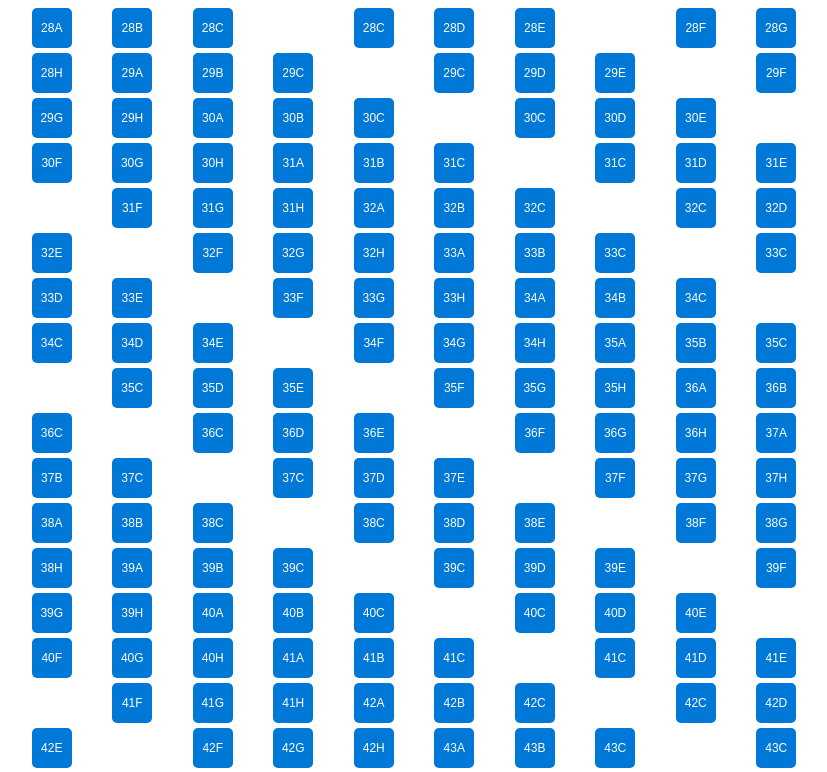
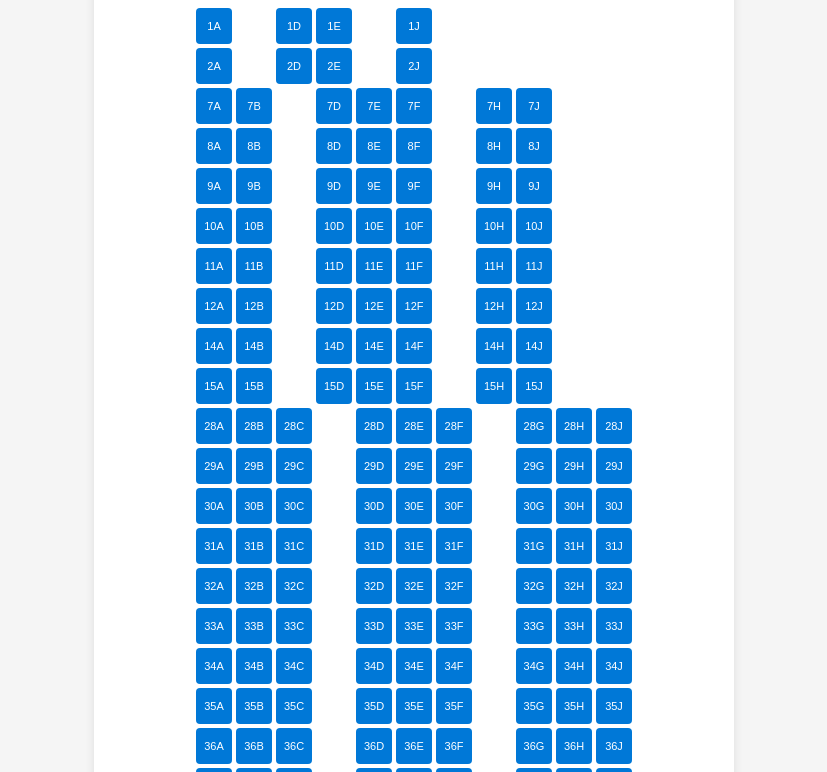
Before and after one commit to sharkkim34/airplaneISHS32, a plain HTML site: page index.html in a window 1280 px wide. Shown: the part 121-893 px from the top of the page, without its empty margins (226-1053 px from the left). Drawn offline with Linux system fonts and the light colour scheme.

Commit message:
Update index.html

```diff
--- a/index.html
+++ b/index.html
@@ -12,7 +12,7 @@
       padding: 20px;
     }
     .container {
-      max-width: 800px;
+      max-width: 600px;
       margin: auto;
       background: white;
       padding: 20px;
@@ -22,21 +22,26 @@
     h1 {
       text-align: center;
     }
-    .seat-grid {
-      display: grid;
-      grid-template-columns: repeat(10, 1fr);
-      gap: 5px;
-      justify-items: center;
+    .seat-map {
+      display: flex;
+      flex-direction: column;
+      gap: 4px;
+      align-items: center;
       margin-top: 20px;
     }
+    .seat-row {
+      display: grid;
+      grid-template-columns: repeat(11, 1fr);
+      gap: 4px;
+    }
     .seat {
-      width: 40px;
-      height: 40px;
+      width: 36px;
+      height: 36px;
       background-color: #0078d7;
       color: white;
       border: none;
-      border-radius: 5px;
-      font-size: 12px;
+      border-radius: 4px;
+      font-size: 11px;
       cursor: pointer;
     }
     .aisle {
@@ -44,6 +49,10 @@
     }
     .selected {
       background-color: red !important;
+    }
+    .disabled {
+      background-color: #ccc !important;
+      cursor: not-allowed;
     }
     .info {
       margin-top: 20px;
@@ -67,7 +76,7 @@
 <div class="container">
   <h1>이코노미석 좌석 선호도 조사</h1>
 
-    <div class="seat-grid" id="seatGrid"></div>
+  <div class="seat-map" id="seatMap"></div>
 
   <div class="info">
     <p><strong>선택한 좌석:</strong> <span id="selectedSeat">없음</span></p>
@@ -76,42 +85,73 @@
 </div>
 
 <script>
-    const seatGrid = document.getElementById('seatGrid');
+  const seatMap = document.getElementById('seatMap');
   const selectedSeatSpan = document.getElementById('selectedSeat');
   const seatCountsContainer = document.getElementById('seatCounts');
   const seatCounts = {};
-    const columns = ['A', 'B', 'C', 'D', 'E', 'F', 'G', 'H', 'J']; // No 'I'
+  let seatSelected = false;
 
-    for (let row = 28; row <= 53; row++) {
-      for (let i = 0; i < columns.length + 1; i++) {
-        if (i === 3 || i === 6) {
-          const aisle = document.createElement('div');
-          aisle.className = 'aisle';
-          seatGrid.appendChild(aisle);
-        }
+  const layout = {
+    F: [
+      { row: 1, seats: ['A', '', 'D', 'E', '', 'J'] },
+      { row: 2, seats: ['A', '', 'D', 'E', '', 'J'] },
+    ],
+    C: [
+      { row: 7, seats: ['A', 'B', '', 'D', 'E', 'F', '', 'H', 'J'] },
+      { row: 8, seats: ['A', 'B', '', 'D', 'E', 'F', '', 'H', 'J'] },
+      { row: 9, seats: ['A', 'B', '', 'D', 'E', 'F', '', 'H', 'J'] },
+      { row: 10, seats: ['A', 'B', '', 'D', 'E', 'F', '', 'H', 'J'] },
+      { row: 11, seats: ['A', 'B', '', 'D', 'E', 'F', '', 'H', 'J'] },
+      { row: 12, seats: ['A', 'B', '', 'D', 'E', 'F', '', 'H', 'J'] },
+      { row: 14, seats: ['A', 'B', '', 'D', 'E', 'F', '', 'H', 'J'] },
+      { row: 15, seats: ['A', 'B', '', 'D', 'E', 'F', '', 'H', 'J'] },
+    ],
+    Y: Array.from({ length: 26 }, (_, i) => {
+      const row = 28 + i;
+      return { row, seats: ['A', 'B', 'C', '', 'D', 'E', 'F', '', 'G', 'H', 'J'] };
+    })
+  };
 
-        if (i === 9) continue; // No column I
+  Object.values(layout).flat().forEach(({ row, seats }) => {
+    const rowDiv = document.createElement('div');
+    rowDiv.className = 'seat-row';
 
-        const col = columns[i < 3 ? i : i - 1];
-        const seatId = `${row}${col}`;
+    seats.forEach(seat => {
+      if (seat === '') {
+        const empty = document.createElement('div');
+        empty.className = 'aisle';
+        rowDiv.appendChild(empty);
+      } else {
+        const seatId = `${row}${seat}`;
         seatCounts[seatId] = 0;
-
         const btn = document.createElement('button');
         btn.className = 'seat';
         btn.textContent = seatId;
         btn.dataset.seat = seatId;
 
         btn.addEventListener('click', () => {
-          document.querySelectorAll('.seat').forEach(b => b.classList.remove('selected'));
+          if (seatSelected) return; // 한 번만 선택 가능
+
           btn.classList.add('selected');
           seatCounts[seatId]++;
           selectedSeatSpan.textContent = seatId;
           updateSeatCounts();
+
+          seatSelected = true;
+          document.querySelectorAll('.seat').forEach(b => {
+            if (!b.classList.contains('selected')) {
+              b.disabled = true;
+              b.classList.add('disabled');
+            }
+          });
         });
 
-        seatGrid.appendChild(btn);
+        rowDiv.appendChild(btn);
       }
-    }
+    });
+
+    seatMap.appendChild(rowDiv);
+  });
 
   function updateSeatCounts() {
     seatCountsContainer.innerHTML = '';
```
Lines whose indentation alone changed are shown as unchanged.
